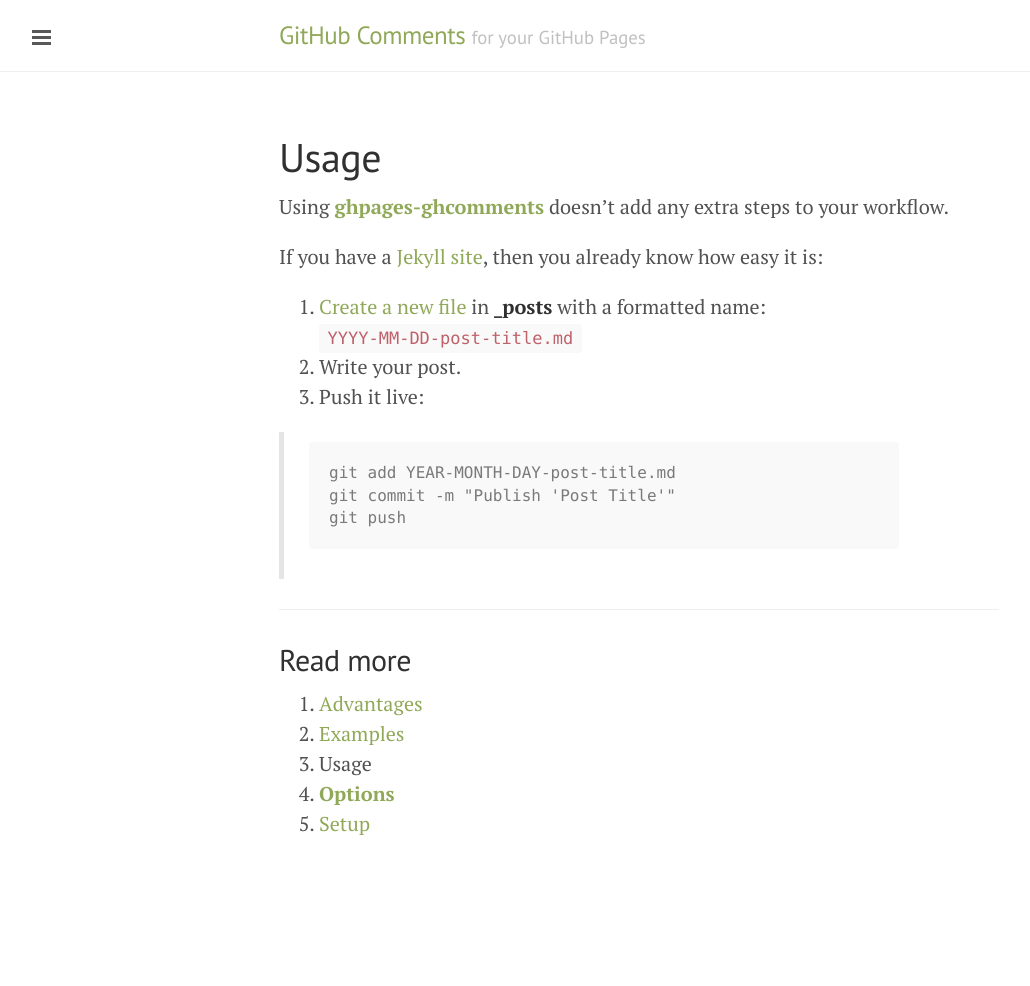
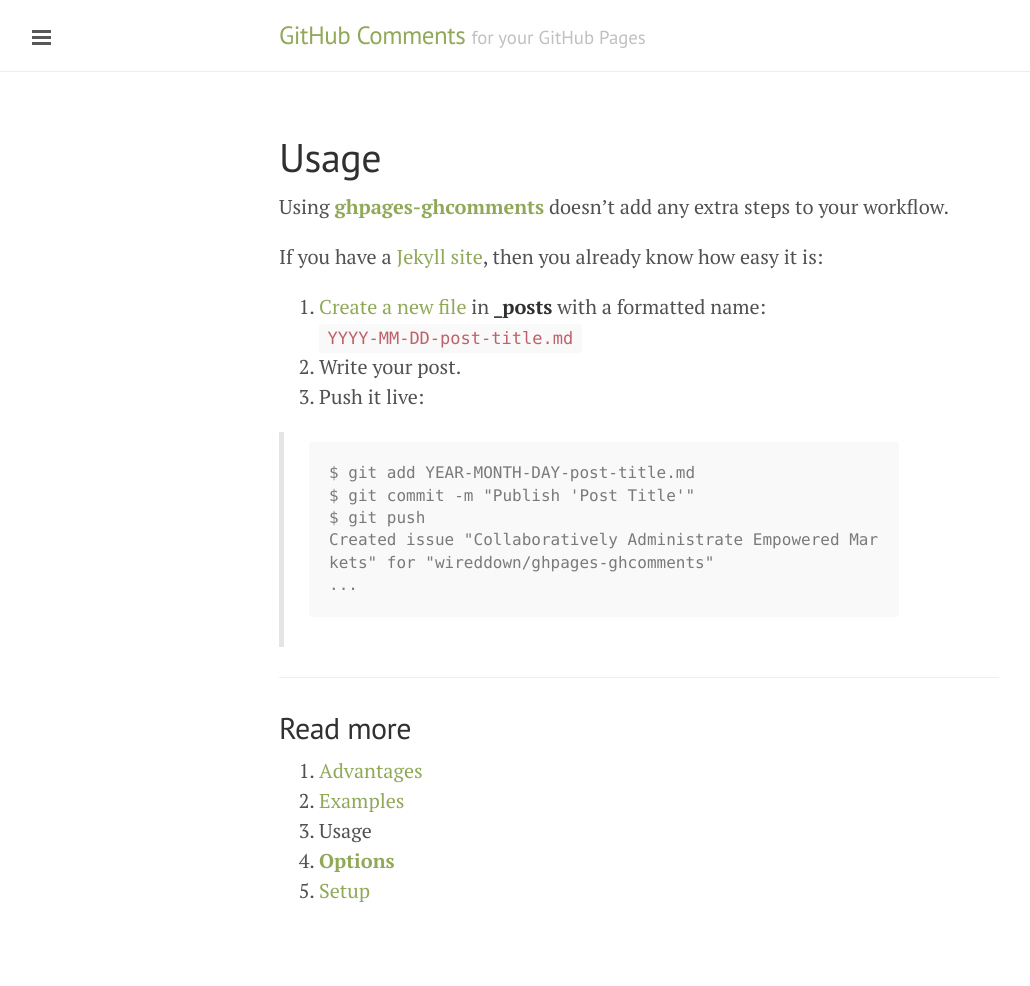
Before and after one commit to wireddown/ghpages-ghcomments, a Jekyll site: the page built from usage.md, in a window 1280 px wide. Shown: the whole page, without its empty margins (1-1031 px from the left). Built offline with Jekyll 4.4.1, drawn with Linux system fonts in a browser that asks for light colours; Markdown is read by kramdown in place of the engine named in the settings; before the commit the page ends 919 px from its top, so only the background shows below that.

````diff
--- a/usage.md
+++ b/usage.md
@@ -13,9 +13,11 @@ If you have a [Jekyll site](https://help.github.com/articles/using-jekyll-with-p
  1. Push it live:
 
 > ```
-> git add YEAR-MONTH-DAY-post-title.md
-> git commit -m "Publish 'Post Title'"
-> git push
+> $ git add YEAR-MONTH-DAY-post-title.md
+> $ git commit -m "Publish 'Post Title'"
+> $ git push
+> Created issue "Collaboratively Administrate Empowered Markets" for "wireddown/ghpages-ghcomments"
+> ...
 > ```
 
 ---
````
